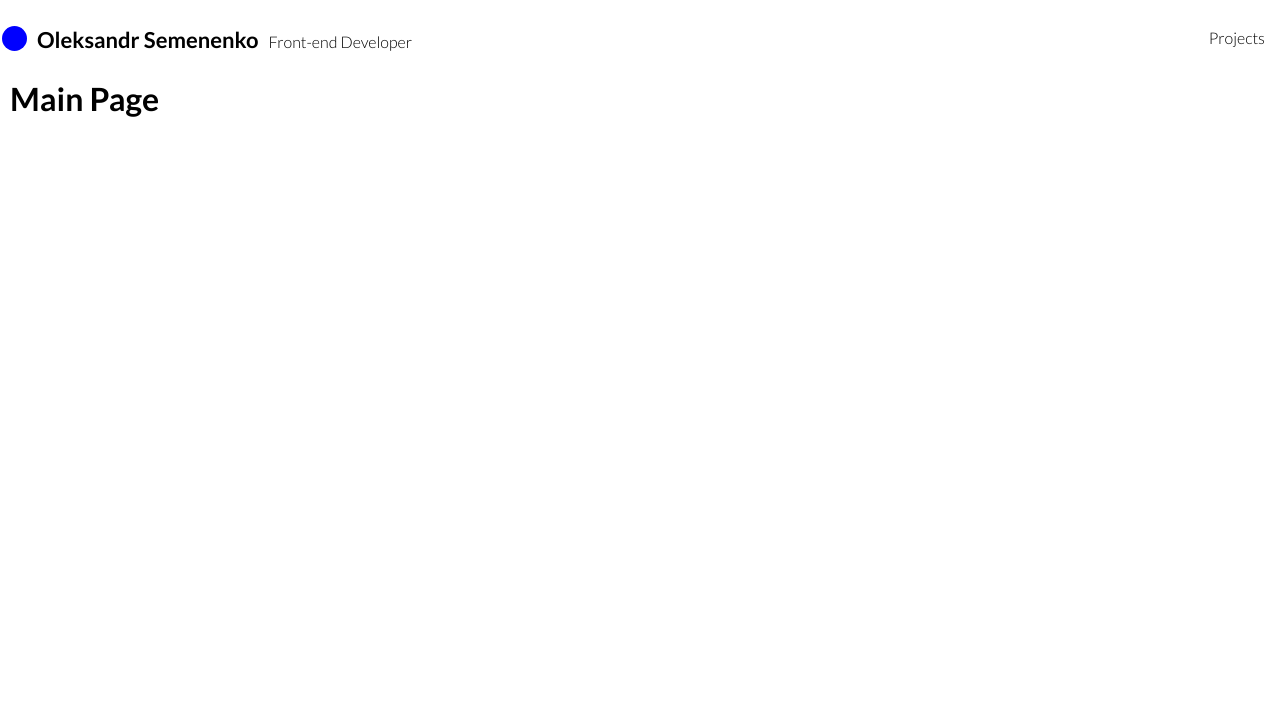
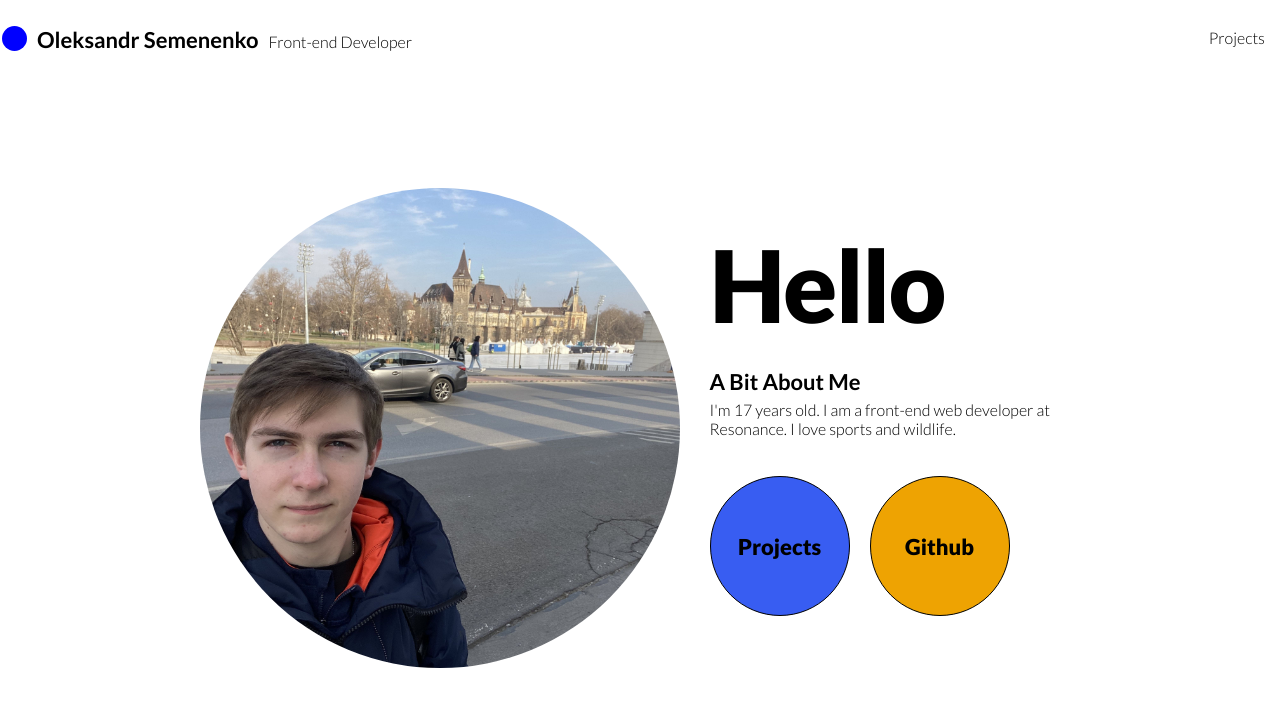
Before and after one commit to TheDeveloperAlex/the_dev_alex, a Next.js app: page / in a window 1280 px wide. Shown: the top 706 px of the page. Built offline with nearby package versions, Linux system fonts and the light colour scheme.

Commit message:
add main part in index

```diff
--- a/pages/index.js
+++ b/pages/index.js
@@ -1,9 +1,54 @@
-import NavBar from "../components/navBar";
+import Image from 'next/image';
+import Link from 'next/link';
 
-export default function Index () {
+import photo from '../images/me.jpeg';
+
+export default function Index() {
+
+  const linksData = [
+    { content: 'Projects', color: '#385df2', href: '/projects', isLinkWeb: false  },
+    { content: 'Github', color: '#EEA302', href: 'https://github.com/TheDeveloperAlex/', isLinkWeb: true  },
+    // { content: 'Github', color: '#EEA302', href: 'https://github.com/TheDeveloperAlex/', isLinkWeb: true  },
+  ];
+
+  const linkItems = linksData.map(({ content, color, href, isLinkWeb }) => {
+    return isLinkWeb ? (
+      <a className='default-link' href={href}>
+        <div className='circle-link' style={{ background: color }} >
+          <div className='circle-link-component' >
+            {content}
+          </div>
+        </div>
+      </a>
+    ) : (
+      <div className='circle-link' style={{ background: color }} >
+        <Link href={href}>
+          <div className='circle-link-component' >
+            {content}
+          </div>
+        </Link>
+      </div>
+    )
+  })
+
+
   return (
-    <div>
-      <h1>Main Page</h1>
+    <div className="main-section" >
+      <div className='main-section-content-wrapper' >
+        <div className='image-wrapper'>
+          <Image src={photo} layout="fill" className='image'  />
+        </div>
+        <div className='text-wrapper' >
+          <div className='hi-text' >Hello</div>
+          <h1 className='header' >A Bit About Me</h1>
+          <div className='description' >
+            I'm 17 years old. I am a front-end web developer at Resonance. I love sports and wildlife.
+          </div>
+          <div className='buttons-wrapper' >
+            {linkItems}
+          </div>
+        </div>
+      </div>
     </div>
   );
 }
--- a/pages/projects.js
+++ b/pages/projects.js
@@ -4,7 +4,7 @@ export default function Projects() {
 
 
   return (
-    <div>
+    <div className="main-section" >
       <h1>Projects</h1>
     </div>
   );
--- a/styles/global.css
+++ b/styles/global.css
@@ -35,18 +35,38 @@ a {
 }
 
 .root {
-  width: 100vw;
-  height: 100vh;
+  /* width: 100vw;
+  height: 100vh; */
 }
 
 .theme-light .root {
   color: #000;
   background-color: #fff;
-  transition-duration: 500ms;
+  transition: color 500ms, background-color 500ms;
 }
 
 .theme-dark .root {
   color: #fff;
   background-color: #000;
-  transition-duration: 500ms;
+  transition: color 500ms, background-color 500ms;
 }
+
+.main-section {
+  min-height: 799px;
+}
+
+.default-link,
+.default-link:hover,
+.default-link:active,
+.default-link:visited {
+  color: #000;
+  transition: color 500ms, background-color 500ms;
+}
+
+.theme-dark .default-link,
+.theme-dark .default-link:hover,
+.theme-dark .default-link:active,
+.theme-dark .default-link:visited {
+  color: #fff;
+  transition: color 500ms, background-color 500ms;
+}
--- a/styles/index.css
+++ b/styles/index.css
@@ -1,3 +1,4 @@
 @import url("https://fonts.googleapis.com/css2?family=Lato:wght@300;400;700;900&display=swap");
 @import "./global.css";
 @import "./navBar.css";
+@import "./mainPage.css";
--- /dev/null
+++ b/styles/mainPage.css
@@ -0,0 +1,84 @@
+/* ======================= Sections */
+
+.image-wrapper {
+  width: 480px;
+  height: 480px;
+  border-radius: 50%;
+  overflow: hidden;
+  position: relative;
+  /* border: 1px solid #000; */
+}
+
+.main-section-content-wrapper {
+  margin-top: 135px;
+  display: flex;
+  justify-content: center;
+}
+
+.text-wrapper {
+  margin-left: 30px;
+}
+
+.buttons-wrapper {
+  display: flex;
+}
+/* ======================= Elements */
+
+.image {
+  width: 100%;
+  object-fit: cover;
+  /* height: 480px; */
+}
+
+.hi-text {
+  margin-top: 36px;
+  margin-bottom: 24px;
+  letter-spacing: -0.02em;
+  font-size: 100px;
+  font-weight: 900;
+}
+
+.header {
+  font-size: 22px;
+  margin-bottom: 5px;
+}
+
+.description {
+  margin-bottom: 38px;
+  max-width: 371px;
+  /* font-style: italic; */
+  font-weight: 300;
+}
+
+.circle-link {
+  width: 140px;
+  height: 140px;
+  border-radius: 50%;
+  border: 1px solid #000;
+
+  display: flex;
+  align-items: center;
+  justify-content: center;
+
+  transition: border-color 0.4s ease 0s, background-color 0.4s ease 0s;
+}
+
+.circle-link:not(:last-child) {
+  margin-right: 20px;
+}
+
+.theme-dark .circle-link {
+  border-color: #fff;
+}
+
+.circle-link:hover {
+  background-color: transparent !important;
+  cursor: pointer;
+}
+
+.circle-link-component {
+  font-size: 22px;
+  font-weight: 900;
+}
+
+/* ============================= */
```
Also changed, not shown: images/me.jpeg (added).
